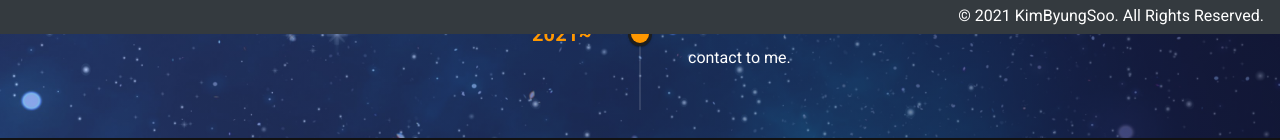
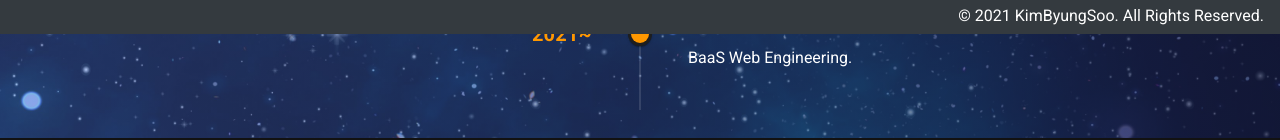
Before and after one commit to kimbyungsoo/kimbyungsoo.github.io, a Nuxt app: page /histories in a window 1280 px wide. Shown: the part 766-906 px from the top of the page. Built offline with nearby package versions, Linux system fonts and the light colour scheme.

Commit message:
feat: update history

```diff
--- a/pages/histories.vue
+++ b/pages/histories.vue
@@ -62,8 +62,8 @@ export default {
       {
         color: "orange",
         year: "2021~",
-        title: "Looking for a job.",
-        content: "contact to me."
+        title: "Lambda256 corporation",
+        content: "BaaS Web Engineering."
       }
     ]
   })
```
